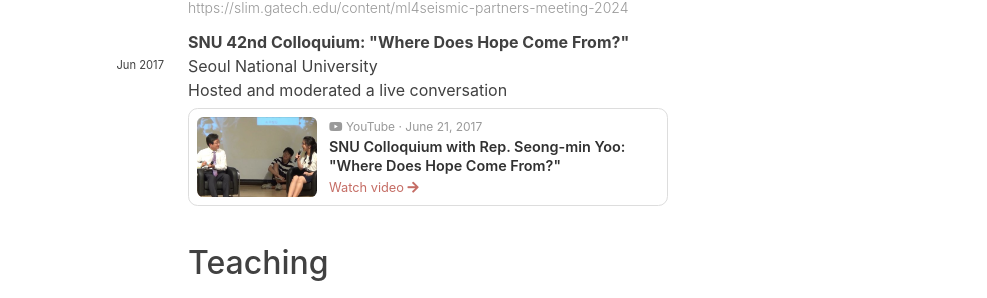
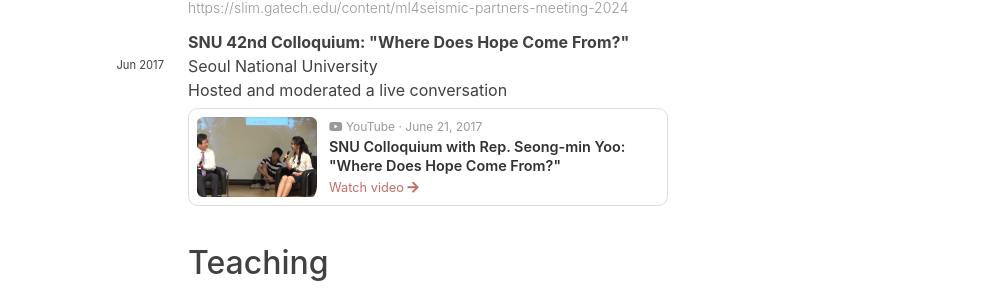
Before and after one commit to skvictoria/skvictoria.github.io, a Jekyll site: the page built from cv.md, in a window 1280 px wide. Shown: the part 5317-5615 px from the top of the page, without its empty margins (144-1131 px from the left). Built offline with Jekyll 4.4.1, drawn with Linux system fonts in a browser that asks for light colours; nearby versions of some CDN libraries; some web fonts are replaced.

Commit message:
Crop SNU colloquium thumbnail from the left to keep the moderator in frame
Co-Authored-By: Claude Opus 5.5 (1M context) <noreply@anthropic.com>

```diff
--- a/_data/talks.yaml
+++ b/_data/talks.yaml
@@ -32,7 +32,7 @@
   role: "Hosted and moderated a live conversation"
   month: "Jun"
   year: 2017
-  image: /images/news/2017-snu-colloquium.jpg
+  image: /images/news/2017-snu-colloquium-right.jpg
   article-url: https://youtu.be/yn_sOaCUBPw
   article-title: "SNU Colloquium with Rep. Seong-min Yoo: \"Where Does Hope Come From?\""
   article-source: YouTube
```
Also changed, not shown: images/news/2017-snu-colloquium-right.jpg (added), images/news/2017-snu-colloquium.jpg (deleted).
